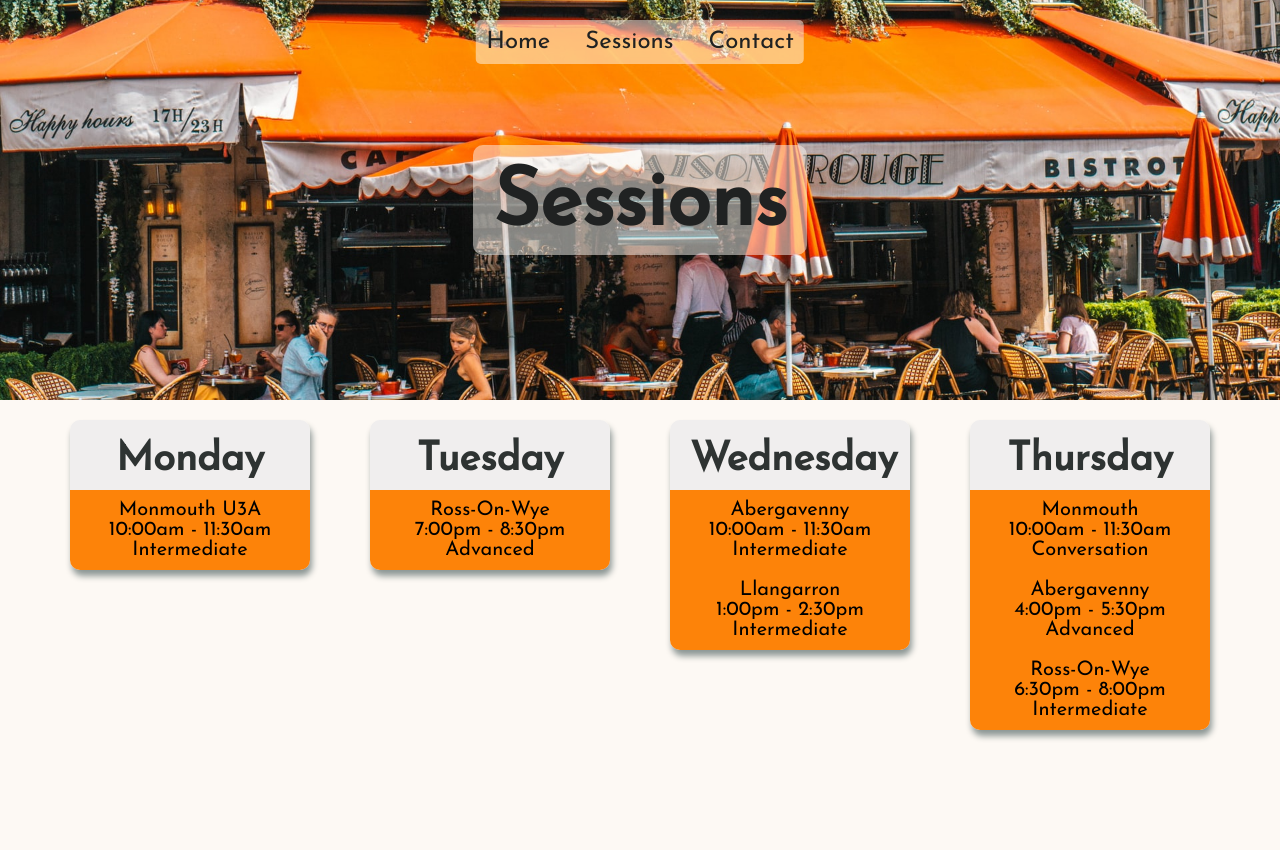
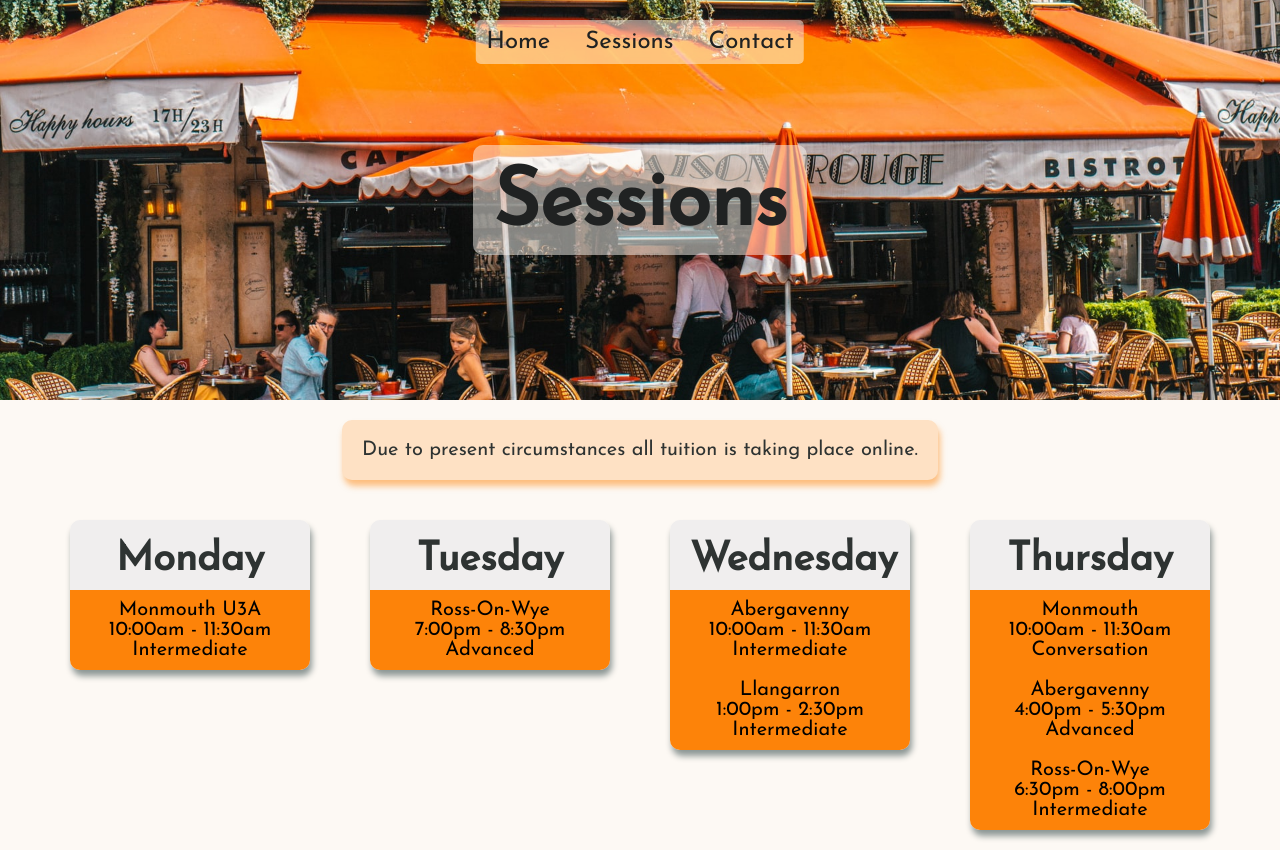
Before and after one commit to Velocima/ginnie-french, a Next.js app: page /sessions in a window 1280 px wide. Before the commit the page ends 800 px from the top, so only its background shows below. Built offline with nearby package versions, Linux system fonts and the light colour scheme.

Commit message:
covid message added to sessions page. styling applied and flex wrap added to groups

```diff
--- a/pages/sessions.jsx
+++ b/pages/sessions.jsx
@@ -10,10 +10,13 @@ export default function Groups() {
 				<link rel='icon' href='/favicon.ico' />
 			</Head>
 			<Nav />
-			<main>
+			<main className={style.main}>
 				<section className={style.banner}>
 					<h1>Sessions</h1>
 				</section>
+				<p className={style.covid}>
+					Due to present circumstances all tuition is taking place online.
+				</p>
 				<section className={style.groups}>
 					<div className={style.group}>
 						<div className={style.day}>
--- a/styles/sessions.module.css
+++ b/styles/sessions.module.css
@@ -1,3 +1,10 @@
+.main {
+	display: flex;
+	flex-direction: column;
+	justify-content: center;
+	align-items: center;
+}
+
 .banner {
 	display: grid;
 	place-items: center;
@@ -17,10 +24,23 @@
 	background-color: rgba(253, 249, 244, 0.5);
 }
 
+.covid {
+	max-width: 90%;
+	margin: 20px 0;
+	padding: 20px;
+	border-radius: 10px;
+	font-size: 20px;
+	color: rgb(46, 51, 50);
+	text-align: center;
+	background-color: rgba(253, 131, 9, 0.2);
+	box-shadow: 2px 6px 6px rgba(253, 131, 9, 0.5);
+}
+
 .groups {
 	display: flex;
 	justify-content: center;
 	align-items: flex-start;
+	flex-wrap: wrap;
 	margin-top: 20px;
 }
 
@@ -30,7 +50,7 @@
 	justify-content: center;
 	align-items: center;
 	width: 240px;
-	margin: 0 30px;
+	margin: 0 30px 20px;
 	border-radius: 10px;
 	overflow: hidden;
 	box-shadow: 2px 6px 6px rgb(141, 151, 149);
```
